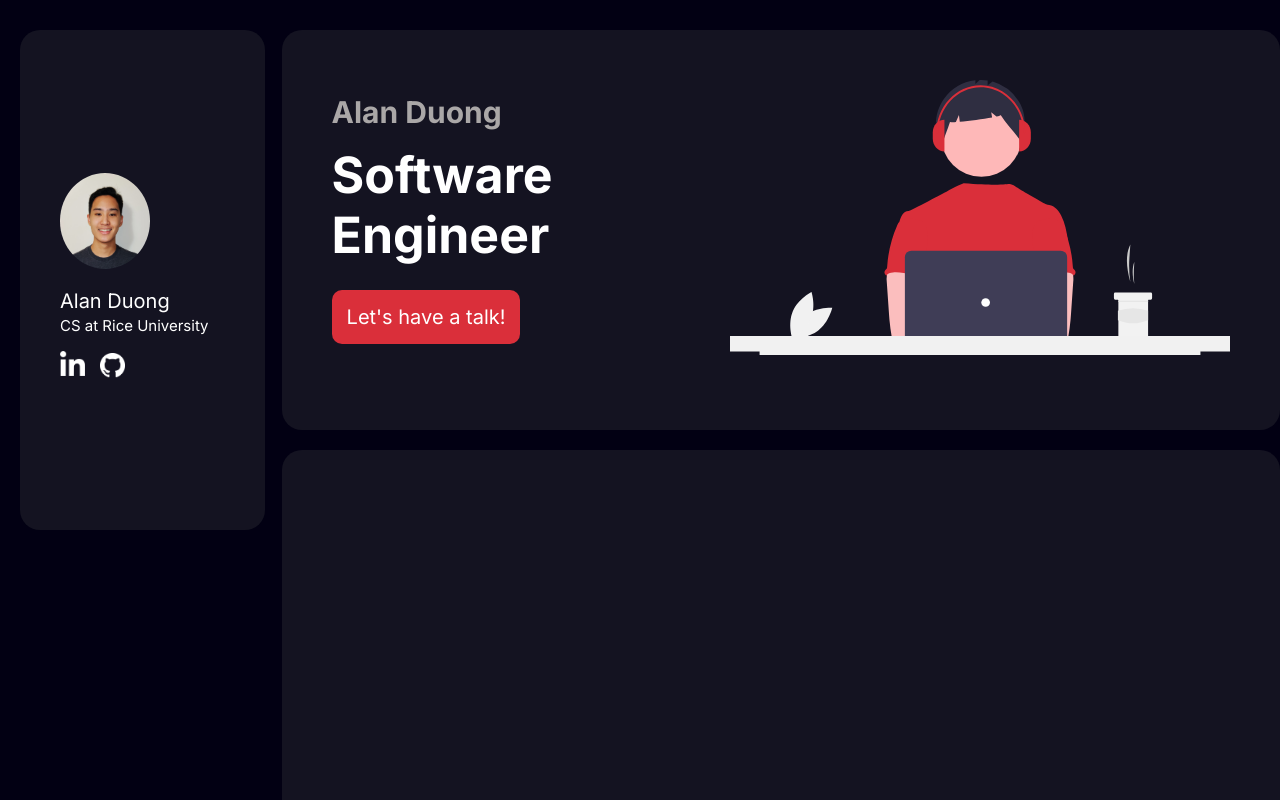
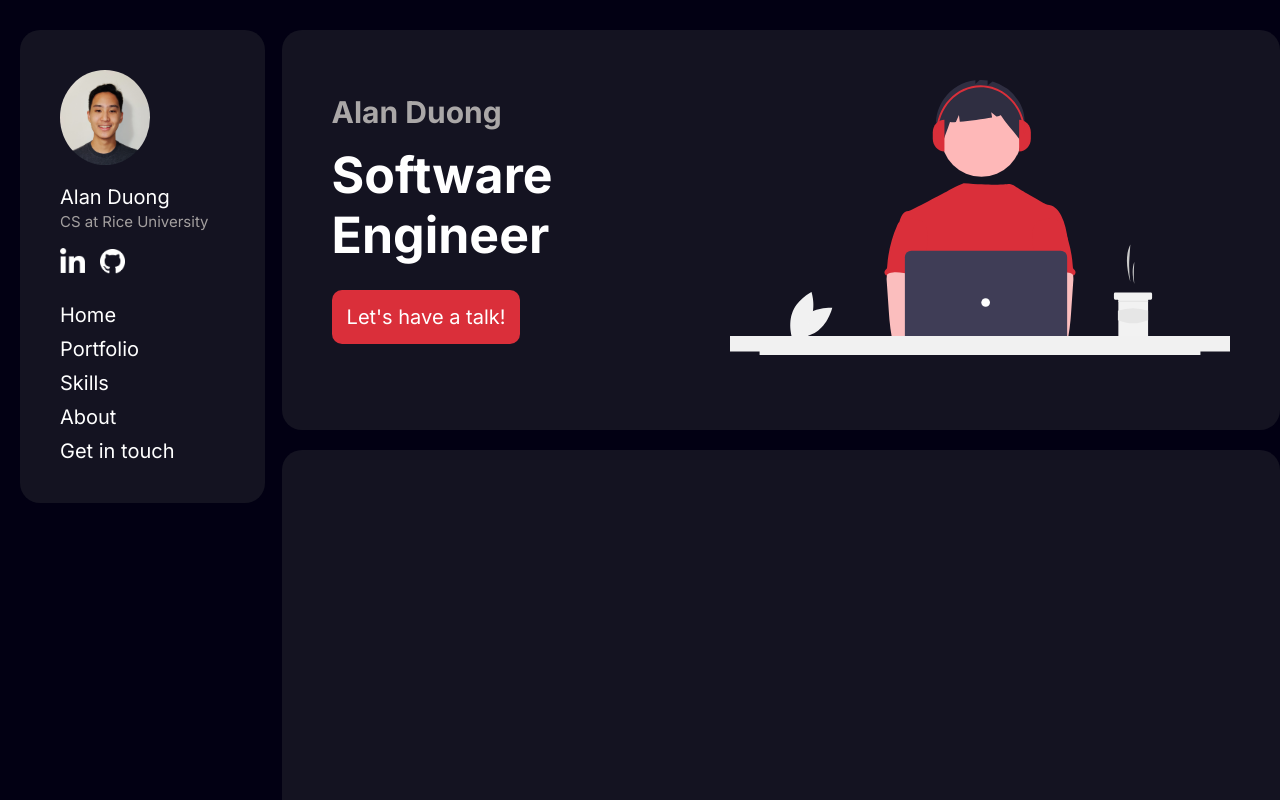
Before and after one commit to AlanDuong07/AlanDuong07.github.io, a React (Create React App) app: page / in a window 1280 px wide. Shown: the top 800 px of the page. Built offline with nearby package versions, Linux system fonts and the light colour scheme.

Commit message:
Finished version 1 of nav Added nav links section and styled it nav section now expands to fit content, so unlimited space for maybe a resume button later

```diff
--- a/src/components/nav.js
+++ b/src/components/nav.js
@@ -8,7 +8,7 @@ function nav() {
             <div id="nav-wrapper">
                 <img src={AlanProfilePic} alt="Alan Profile Pic"/>
                 <p>Alan Duong</p>
-                <a href="https://cs.rice.edu/" target="_blank">CS at Rice University </a>
+                <a href="https://cs.rice.edu/" target="_blank" id="college">CS at Rice University </a>
                 <div id="social-links-container">
                     <a href="https://www.linkedin.com/in/alan-duong-547095199/" target="_blank">
                         <img src={LinkedInIcon} alt="Link to my Linked In Page"/>
@@ -16,7 +16,23 @@ function nav() {
                     <a href="https://github.com/AlanDuong07" target="_blank">
                         <img src={GithubIcon} alt="Link to my Github" id="github-icon"/>
                     </a>
-
+                </div>
+                <div id="nav-links-wrapper">
+                    <div className="nav-link">
+                        <a href="#">Home</a>
+                    </div>
+                    <div className="nav-link">
+                        <a href="#portfolio">Portfolio</a>
+                    </div>
+                    <div className="nav-link">
+                        <a href="#skills">Skills</a>
+                    </div>
+                    <div className="nav-link">
+                        <a href="#about">About</a>
+                    </div>
+                    <div className="nav-link">
+                        <a href="#contact">Get in touch</a>
+                    </div>
                 </div>
             </div>
         </div>
--- a/src/styles/base.scss
+++ b/src/styles/base.scss
@@ -3,6 +3,9 @@
     font-family: "Inter", sans-serif;
     margin: 0;
     padding: 0;
+}
+html {
+    scroll-behavior: smooth;
 }
 body {
     -webkit-font-smoothing: antialiased;
--- a/src/styles/components.scss
+++ b/src/styles/components.scss
@@ -11,7 +11,7 @@ $standard-margin: 50px;
     position: sticky;
     top: 0;
     width: 87%;
-    height: 500px;
+    height: fit-content;
     margin: 0 20px;
     background-color: #141321;
     border-radius: 20px;
@@ -20,7 +20,7 @@ $standard-margin: 50px;
         flex-direction: column;
         justify-content: center;
         align-items: start;
-        height: 420px;
+        height: fit-content;
         margin: 40px 40px;
         img {
             width: 90px;
@@ -33,9 +33,9 @@ $standard-margin: 50px;
             margin-bottom: 3px;
         }
 
-        a {
+        #college {
             font-size: 15px;
-            color: white;
+            color: rgb(163, 159, 159);
             text-decoration: none;
             &:hover {
                 color: $rose-madder;
@@ -58,6 +58,32 @@ $standard-margin: 50px;
                 &#github-icon {
                     margin-top: 18px;
                 }
+            }
+        }
+
+        #nav-links-wrapper {
+            display: flex;
+            flex-direction: column;
+            justify-content: start;
+            align-items: start;
+            /* border: 1px solid $rose-madder; */
+            width: 100%;
+            margin-top: 20px;
+            height: fit-content;
+
+            .nav-link {
+                margin-bottom:10px;
+                a {
+                    text-decoration: none;
+                    font-size: 20px;
+                }
+                a:hover {
+                    color: $rose-madder;
+                }
+            }
+
+            .nav-link:last-child {
+                margin-bottom: 0px;
             }
         }
     }
```
